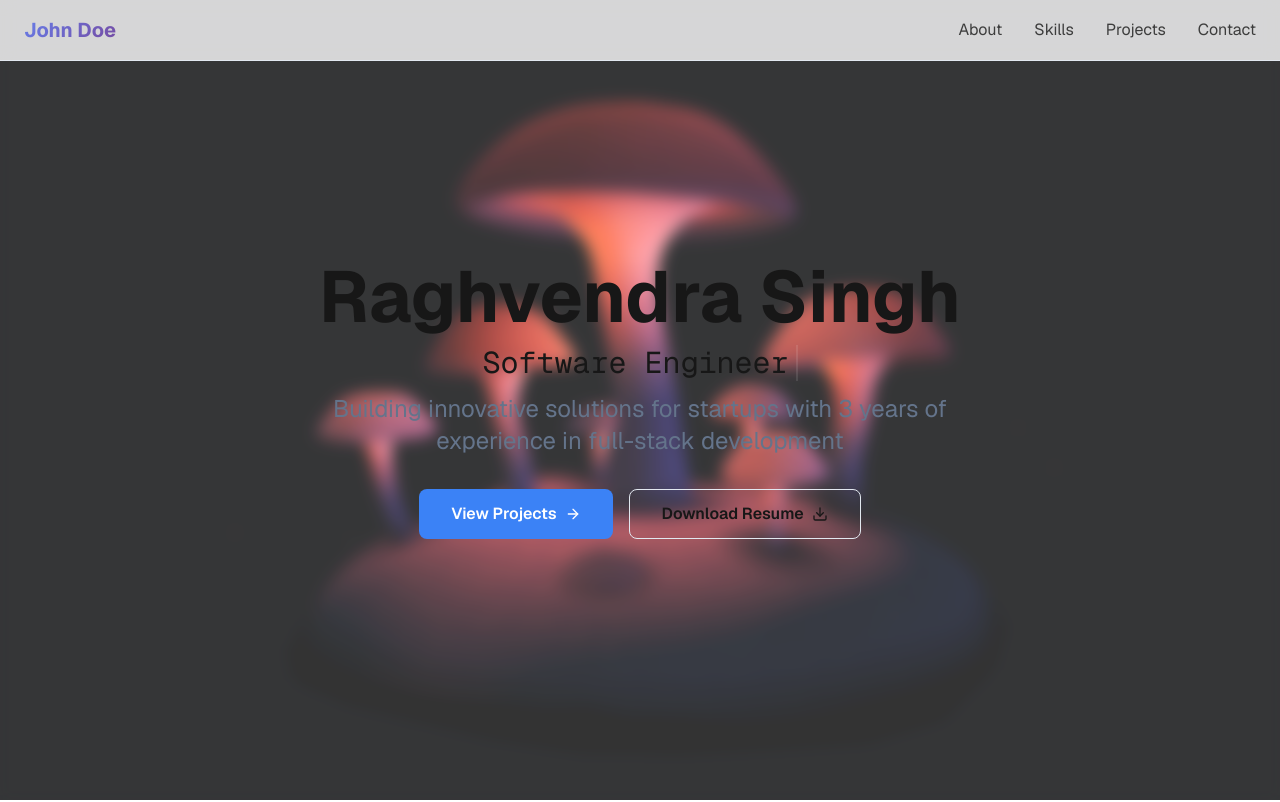
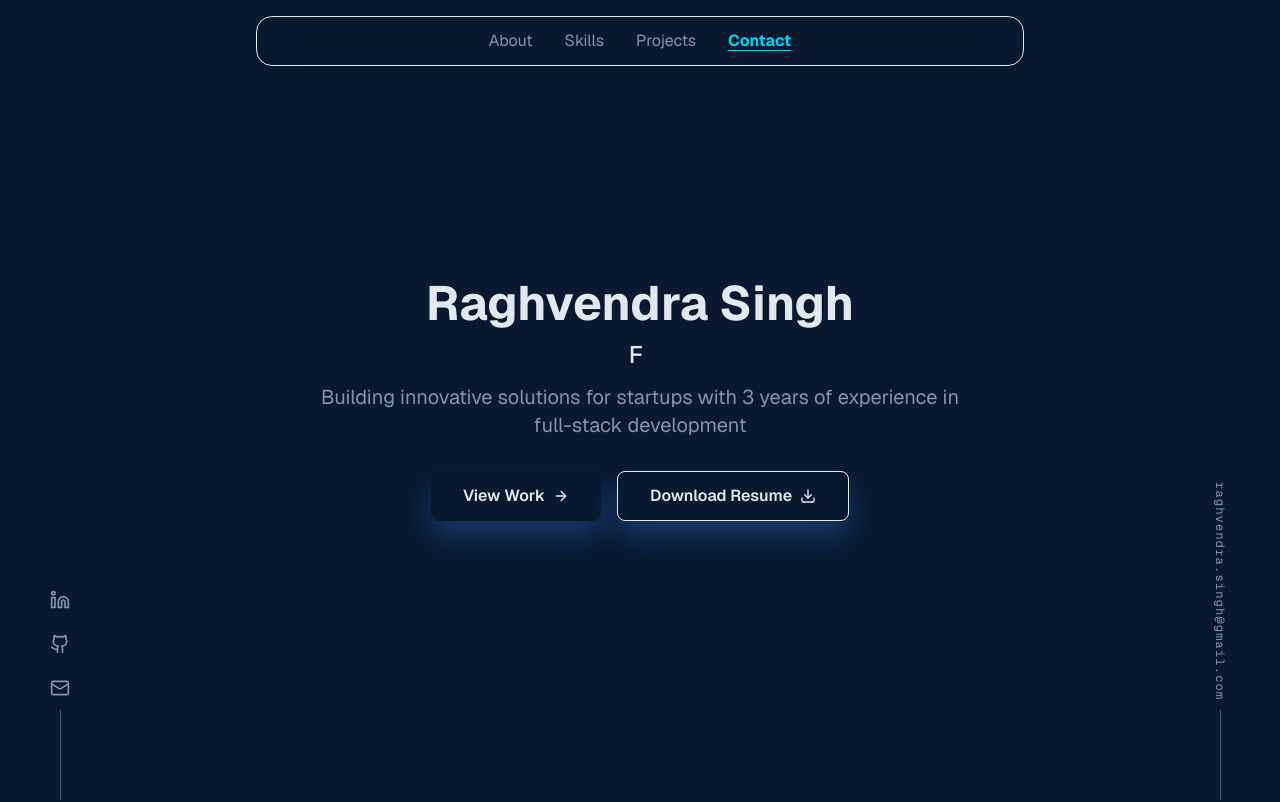
Before and after one commit to rsinghcodes/v2-portfolio, a Next.js app: page / in a window 1280 px wide. Shown: the top 802 px of the page. Built offline with nearby package versions, Linux system fonts and the light colour scheme.

Commit message:
Design page in a new way

```diff
--- a/src/app/globals.css
+++ b/src/app/globals.css
@@ -1,20 +1,11 @@
 @import "tailwindcss";
 
 :root {
-  --background: #ffffff;
-  --foreground: #171717;
-  --card: #f8f9fa;
-  --card-foreground: #171717;
-  --primary: #3b82f6;
-  --primary-foreground: #ffffff;
-  --secondary: #f1f5f9;
-  --secondary-foreground: #0f172a;
+  --background: #0a192f;
+  --foreground: #e2e8f0;
   --muted: #f8fafc;
-  --muted-foreground: #64748b;
-  --accent: #f1f5f9;
-  --accent-foreground: #0f172a;
+  --muted-foreground: #8892b0;
   --border: #e2e8f0;
-  --input: #e2e8f0;
   --ring: #3b82f6;
   --radius: 0.5rem;
 }
@@ -22,59 +13,12 @@
 @theme inline {
   --color-background: var(--background);
   --color-foreground: var(--foreground);
-  --color-card: var(--card);
-  --color-card-foreground: var(--card-foreground);
-  --color-primary: var(--primary);
-  --color-primary-foreground: var(--primary-foreground);
-  --color-secondary: var(--secondary);
-  --color-secondary-foreground: var(--secondary-foreground);
   --color-muted: var(--muted);
   --color-muted-foreground: var(--muted-foreground);
-  --color-accent: var(--accent);
-  --color-accent-foreground: var(--accent-foreground);
   --color-border: var(--border);
-  --color-input: var(--input);
   --color-ring: var(--ring);
   --font-sans: var(--font-geist-sans);
   --font-mono: var(--font-geist-mono);
-}
-
-[data-theme="dark"] {
-  --background: #0a0a0a;
-  --foreground: #ededed;
-  --card: #1a1a1a;
-  --card-foreground: #ededed;
-  --primary: #3b82f6;
-  --primary-foreground: #ffffff;
-  --secondary: #1e293b;
-  --secondary-foreground: #f8fafc;
-  --muted: #1e293b;
-  --muted-foreground: #94a3b8;
-  --accent: #1e293b;
-  --accent-foreground: #f8fafc;
-  --border: #334155;
-  --input: #334155;
-  --ring: #3b82f6;
-}
-
-@media (prefers-color-scheme: dark) {
-  :root {
-    --background: #0a0a0a;
-    --foreground: #ededed;
-    --card: #1a1a1a;
-    --card-foreground: #ededed;
-    --primary: #3b82f6;
-    --primary-foreground: #ffffff;
-    --secondary: #1e293b;
-    --secondary-foreground: #f8fafc;
-    --muted: #1e293b;
-    --muted-foreground: #94a3b8;
-    --accent: #1e293b;
-    --accent-foreground: #f8fafc;
-    --border: #334155;
-    --input: #334155;
-    --ring: #3b82f6;
-  }
 }
 
 * {
@@ -244,33 +188,6 @@ html {
   animation: floatIcon 8s ease-in-out infinite;
 }
 
-/* Gradient text */
-.gradient-text {
-  background: linear-gradient(135deg, #667eea 0%, #764ba2 100%);
-  -webkit-background-clip: text;
-  -webkit-text-fill-color: transparent;
-  background-clip: text;
-}
-
-/* Animated background */
-.animated-bg {
-  background: linear-gradient(-45deg, #ee7752, #e73c7e, #23a6d5, #23d5ab);
-  background-size: 400% 400%;
-  animation: gradient 15s ease infinite;
-}
-
-@keyframes gradient {
-  0% {
-    background-position: 0% 50%;
-  }
-  50% {
-    background-position: 100% 50%;
-  }
-  100% {
-    background-position: 0% 50%;
-  }
-}
-
 /* Skill Progress Animation */
 .skill-progress {
   transition: width 1.5s cubic-bezier(0.4, 0, 0.2, 1);
@@ -309,6 +226,7 @@ html {
   transform-style: preserve-3d;
   position: relative;
   overflow: hidden;
+  box-shadow: 0 15px 30px rgba(59, 130, 246, 0.3);
 }
 
 .btn-3d::before {
@@ -329,7 +247,6 @@ html {
 
 .btn-3d:hover {
   transform: translateY(-3px) scale(1.02);
-  box-shadow: 0 15px 30px rgba(59, 130, 246, 0.3);
 }
 
 .btn-3d:hover::before {
@@ -349,26 +266,6 @@ html {
 .nav-3d:hover {
   transform: translateY(-2px) rotateX(5deg);
   text-shadow: 0 5px 15px rgba(59, 130, 246, 0.3);
-}
-
-/* Background Image Overlay */
-.bg-overlay {
-  position: relative;
-}
-
-.bg-overlay::before {
-  content: "";
-  position: absolute;
-  top: 0;
-  left: 0;
-  right: 0;
-  bottom: 0;
-  background: linear-gradient(
-    135deg,
-    rgba(0, 0, 0, 0.1) 0%,
-    rgba(0, 0, 0, 0.05) 100%
-  );
-  pointer-events: none;
 }
 
 /* 3D Image Effects */
@@ -436,8 +333,7 @@ html {
 }
 
 .anim-typewriter {
-  animation: typewriter 4s steps(44) 1s 1 normal both,
-    blinkTextCursor 500ms steps(44) infinite normal;
+  animation: typewriter 4s steps(44) 1s 1 normal both;
 }
 
 @keyframes typewriter {
@@ -445,7 +341,7 @@ html {
     width: 0;
   }
   to {
-    width: 10.5em;
+    width: 10em;
   }
 }
 
--- a/src/app/page.tsx
+++ b/src/app/page.tsx
@@ -10,6 +10,8 @@ import {
   ExternalLink,
   Github,
   Globe,
+  Linkedin,
+  Mail,
   Server,
   Wrench,
 } from "lucide-react";
@@ -20,9 +22,71 @@ import SocialIcons from "../components/SocialIcons";
 
 export default function Home() {
   const [isLoaded, setIsLoaded] = useState(false);
+  const [activeNav, setActiveNav] = useState("About");
+  // Typewriter alternating title state
+  const titles = ["Software Engineer", "Full Stack Developer"];
+  const [titleIndex, setTitleIndex] = useState(0);
+  const [displayedText, setDisplayedText] = useState("");
+  const [typing, setTyping] = useState(true);
 
   useEffect(() => {
     setIsLoaded(true);
+  }, []);
+
+  // Typewriter effect for alternating titles
+  useEffect(() => {
+    let timeout: NodeJS.Timeout;
+    if (typing) {
+      if (displayedText.length < titles[titleIndex].length) {
+        timeout = setTimeout(() => {
+          setDisplayedText(
+            titles[titleIndex].slice(0, displayedText.length + 1)
+          );
+        }, 70);
+      } else {
+        // Pause after typing
+        timeout = setTimeout(() => setTyping(false), 1200);
+      }
+    } else {
+      // Erase effect
+      if (displayedText.length > 0) {
+        timeout = setTimeout(() => {
+          setDisplayedText(
+            titles[titleIndex].slice(0, displayedText.length - 1)
+          );
+        }, 40);
+      } else {
+        // Switch to next title
+        setTitleIndex((prev) => (prev + 1) % titles.length);
+        setTyping(true);
+      }
+    }
+    return () => clearTimeout(timeout);
+  }, [displayedText, typing, titleIndex, titles]);
+
+  useEffect(() => {
+    const handleScroll = () => {
+      const sectionIds = ["about", "skills", "projects", "contact"];
+      const offsets = sectionIds.map((id) => {
+        const el = document.getElementById(id);
+        if (!el) return { id, top: Infinity };
+        const rect = el.getBoundingClientRect();
+        return { id, top: rect.top };
+      });
+      // Find the last section whose top is less than a threshold (e.g., 120px from top)
+      const threshold = 120;
+      const current = offsets
+        .filter(({ top }) => top - threshold < 0)
+        .sort((a, b) => b.top - a.top)[0];
+      if (current) {
+        const navName =
+          current.id.charAt(0).toUpperCase() + current.id.slice(1);
+        setActiveNav(navName);
+      }
+    };
+    window.addEventListener("scroll", handleScroll, { passive: true });
+    handleScroll(); // Initial check
+    return () => window.removeEventListener("scroll", handleScroll);
   }, []);
 
   const skills = [
@@ -85,36 +149,39 @@ export default function Home() {
     },
   ];
 
+  const socials = [
+    {
+      link: "https://linkedin.com/in/raghvendra-singh",
+      icon: <Linkedin className="w-5 h-5" />,
+    },
+    {
+      link: "https://github.com/raghvendra-singh",
+      icon: <Github className="w-5 h-5" />,
+    },
+    {
+      link: "mailto:raghvendra.singh@gmail.com",
+      icon: <Mail className="w-5 h-5" />,
+    },
+  ];
+
   if (!isLoaded) return null;
 
   return (
     <div className="font-sans min-h-screen bg-background text-foreground relative">
-      {/* Background Image */}
-      <div
-        className="fixed inset-0 z-0 bg-cover bg-center bg-no-repeat"
-        style={{ backgroundImage: "url(/assets/bg.png)" }}
-      >
-        <div className="absolute inset-0 bg-background/20 backdrop-blur-sm"></div>
-      </div>
-
       {/* Navigation */}
-      <nav className="fixed top-0 left-0 right-0 z-40 bg-background/80 backdrop-blur-sm border-b border-border">
-        <div className="max-w-7xl mx-auto px-6 py-4">
-          <div className="flex items-center justify-between">
-            <motion.h1
-              className="text-xl font-bold gradient-text"
-              initial={{ opacity: 0, x: -20 }}
-              animate={{ opacity: 1, x: 0 }}
-              transition={{ duration: 0.5 }}
-            >
-              John Doe
-            </motion.h1>
+      <nav className="fixed top-4 left-1/2 transform -translate-x-1/2 z-50 w-[95vw] md:max-w-2xl lg:max-w-3xl px-4 py-3 rounded-2xl shadow-lg bg-background/60 backdrop-blur-xl border border-border">
+        <div className="flex items-center justify-center">
           <div className="hidden md:flex space-x-8">
             {["About", "Skills", "Projects", "Contact"].map((item) => (
               <a
                 key={item}
                 href={`#${item.toLowerCase()}`}
-                  className="text-foreground/80 hover:text-foreground transition-colors nav-3d"
+                onClick={() => setActiveNav(item)}
+                className={`hover:text-foreground transition-colors nav-3d ${
+                  activeNav === item
+                    ? "font-bold text-cyan-400 underline underline-offset-4"
+                    : "text-muted-foreground"
+                }`}
               >
                 {item}
               </a>
@@ -122,24 +189,53 @@ export default function Home() {
           </div>
           <MobileNav navItems={["About", "Skills", "Projects", "Contact"]} />
         </div>
-        </div>
       </nav>
 
+      {/* Email Fixed on the right side of the screen */}
+      <div className="w-10 fixed bottom-0 left-auto right-10 z-10 hidden md:block">
+        <div className="flex flex-col items-center relative after:block after:w-[1px] after:h-[90px] after:my-0 after:mx-auto after:bg-gray-600">
+          <a
+            className="my-5 mx-auto p-2.5 font-mono text-xs leading-5 tracking-widest hover:-translate-y-1 focus:-translate-y-1 text-muted-foreground hover:text-cyan-400"
+            style={{ writingMode: "vertical-rl" }}
+            href={`mailto:raghvendra.singh@gmail.com`}
+            target="_blank"
+            rel="noopener noreferrer"
+          >
+            raghvendra.singh@gmail.com
+          </a>
+        </div>
+      </div>
+
+      <div className="w-10 fixed bottom-0 left-10 right-auto z-10 hidden md:block">
+        <ul className="flex flex-col items-center m-0 p-0 list-none after:block after:w-[1px] after:h-[90px] after:my-0 after:mx-auto after:bg-slate-600">
+          {socials.map(({ link, icon }, i) => (
+            <li
+              className="mx-2.5 my-3 last-of-type:mb-3 hover:-translate-y-1 focus:-translate-y-1 text-muted-foreground hover:text-cyan-400"
+              key={i}
+            >
+              <a href={link} target="_blank" rel="noopener noreferrer">
+                {icon}
+              </a>
+            </li>
+          ))}
+        </ul>
+      </div>
+
       {/* Hero Section */}
-      <section className="relative z-10 min-h-screen flex items-center justify-center px-6">
+      <section className="relative min-h-screen flex items-center justify-center px-6">
         <div className="max-w-4xl mx-auto text-center">
           <motion.div
             initial={{ opacity: 0, y: 30 }}
             animate={{ opacity: 1, y: 0 }}
             transition={{ duration: 0.8 }}
           >
-            <h1 className="text-5xl md:text-7xl font-bold mb-3">
+            <h1 className="text-3xl md:text-5xl font-bold mb-3">
               Raghvendra Singh
             </h1>
-            <h1 className="block md:whitespace-nowrap border-r-2 border-orange-500 font-mono text-xl md:text-3xl pr-1 md:pr-2 mb-3 mx-auto overflow-hidden anim-typewriter">
-              Software Engineer
-            </h1>
-            <p className="text-xl md:text-2xl text-muted-foreground mb-8 max-w-2xl mx-auto">
+            <h2 className="block md:whitespace-nowrap font-medium text-lg md:text-2xl pr-1 md:pr-2 mb-3 mx-auto overflow-hidden anim-typewriter">
+              {displayedText}
+            </h2>
+            <p className="text-lg md:text-xl text-muted-foreground mb-8 max-w-2xl mx-auto">
               Building innovative solutions for startups with 3 years of
               experience in full-stack development
             </p>
@@ -147,9 +243,9 @@ export default function Home() {
               <motion.button
                 whileHover={{ scale: 1.05 }}
                 whileTap={{ scale: 0.95 }}
-                className="px-8 py-3 bg-primary text-primary-foreground rounded-lg font-semibold btn-3d flex items-center justify-center gap-2"
+                className="px-8 py-3 rounded-lg font-semibold btn-3d flex items-center justify-center gap-2"
               >
-                View Projects <ArrowRight className="w-4 h-4" />
+                View Work <ArrowRight className="w-4 h-4" />
               </motion.button>
               <motion.button
                 whileHover={{ scale: 1.05 }}
@@ -164,7 +260,7 @@ export default function Home() {
       </section>
 
       {/* About Section */}
-      <section id="about" className="relative z-10 py-20 px-6">
+      <section id="about" className="relative py-20 px-6">
         <div className="max-w-6xl mx-auto">
           <motion.div
             initial={{ opacity: 0, y: 30 }}
@@ -174,7 +270,7 @@ export default function Home() {
             className="text-center mb-16"
           >
             <h2 className="text-4xl font-bold mb-4">About Me</h2>
-            <p className="text-xl text-muted-foreground max-w-3xl mx-auto">
+            <p className="text-lg md:text-xl text-muted-foreground max-w-3xl mx-auto">
               Passionate software engineer with 3 years of experience building
               scalable applications for startups. I specialize in modern web
               technologies and love creating user-centric solutions.
@@ -242,7 +338,7 @@ export default function Home() {
       </section>
 
       {/* Skills Section */}
-      <section id="skills" className="relative z-10 py-20 px-6 bg-muted/50">
+      <section id="skills" className="relative py-20 px-6">
         <div className="max-w-6xl mx-auto">
           <motion.div
             initial={{ opacity: 0, y: 30 }}
@@ -318,7 +414,7 @@ export default function Home() {
       </section>
 
       {/* Projects Section */}
-      <section id="projects" className="relative z-10 py-20 px-6">
+      <section id="projects" className="relative py-20 px-6">
         <div className="max-w-6xl mx-auto">
           <motion.div
             initial={{ opacity: 0, y: 30 }}
@@ -328,7 +424,7 @@ export default function Home() {
             className="text-center mb-16"
           >
             <h2 className="text-4xl font-bold mb-4">Featured Projects</h2>
-            <p className="text-xl text-muted-foreground">
+            <p className="text-lg md:text-xl text-muted-foreground">
               Some of my recent work
             </p>
           </motion.div>
@@ -396,24 +492,27 @@ export default function Home() {
       </section>
 
       {/* Contact Section */}
-      <section id="contact" className="relative z-10 py-20 px-6 bg-muted/50">
-        <div className="max-w-4xl mx-auto text-center">
+      <section
+        id="contact"
+        className="relative min-h-screen flex items-center justify-center py-20 px-6"
+      >
         <motion.div
           initial={{ opacity: 0, y: 30 }}
           whileInView={{ opacity: 1, y: 0 }}
           transition={{ duration: 0.8 }}
           viewport={{ once: true }}
+          className="max-w-4xl mx-auto text-center"
         >
           <h2 className="text-4xl font-bold mb-4">Get In Touch</h2>
-            <p className="text-xl text-muted-foreground mb-8">
-              I&apos;m always open to discussing new opportunities and
-              interesting projects.
+          <p className="text-lg md:text-xl text-muted-foreground mb-8">
+            I&apos;m always open to discussing new opportunities and interesting
+            projects.
           </p>
 
           <div className="flex flex-col sm:flex-row gap-6 justify-center mb-8">
             <motion.a
               href="mailto:john.doe@example.com"
-                className="flex items-center justify-center gap-2 px-8 py-3 bg-primary text-primary-foreground rounded-lg font-semibold btn-3d"
+              className="flex items-center justify-center gap-2 px-8 py-3 rounded-lg font-semibold btn-3d"
               whileHover={{ scale: 1.05 }}
               whileTap={{ scale: 0.95 }}
             >
@@ -429,14 +528,13 @@ export default function Home() {
 
           <SocialIcons />
         </motion.div>
-        </div>
       </section>
 
       {/* Footer */}
-      <footer className="relative z-10 py-8 px-6 border-t border-border">
+      <footer className="relative py-8 px-6">
         <div className="max-w-6xl mx-auto text-center">
           <p className="text-muted-foreground">
-            © 2024 John Doe. Built with Next.js and ❤️
+            © 2025 Raghvendra Singh. Built with Next.js
           </p>
         </div>
       </footer>
```
Also changed, not shown: src/components/SocialIcons.tsx (+4 -4 lines), public/icons/github.png (added). Lines whose indentation alone changed are shown as unchanged.
